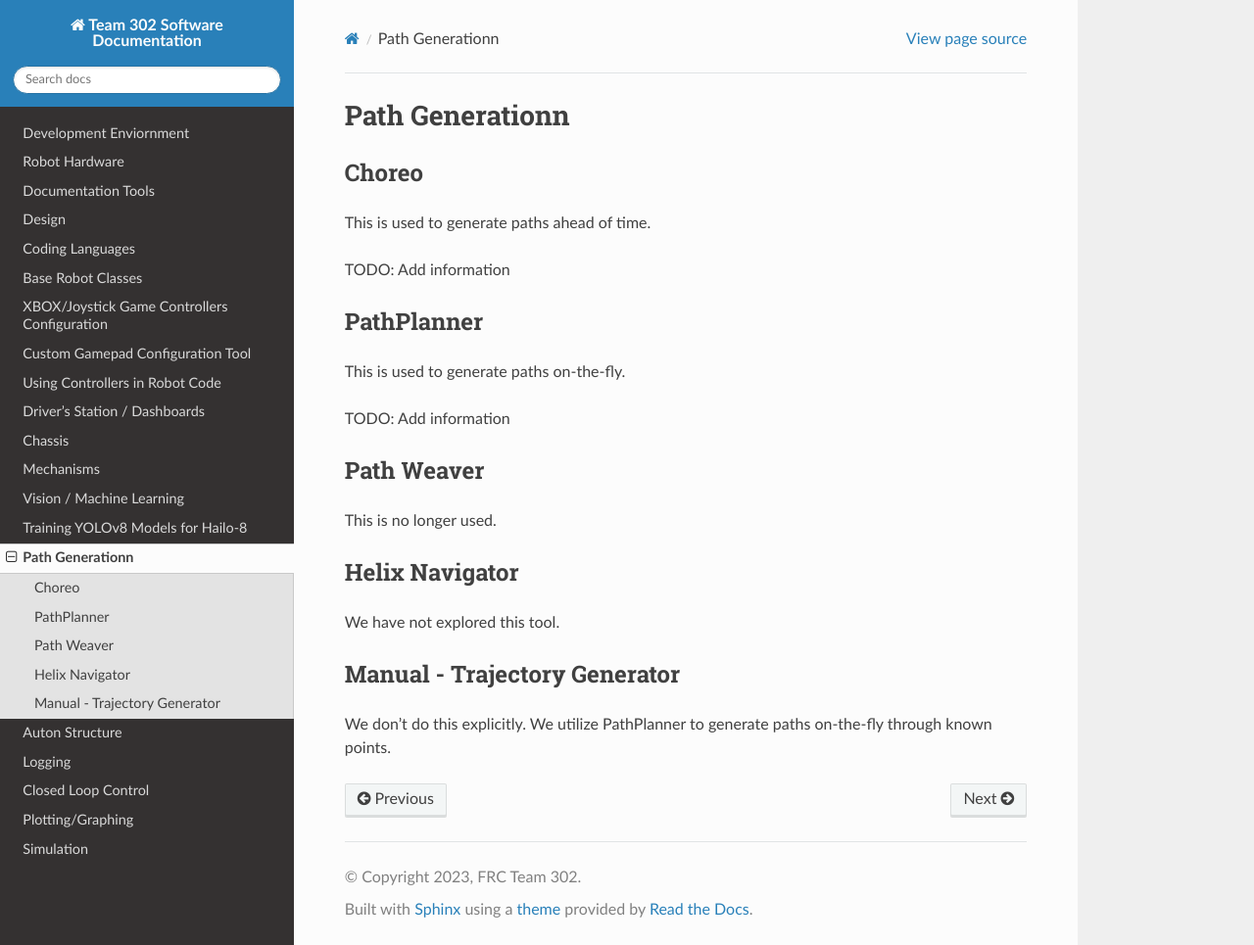
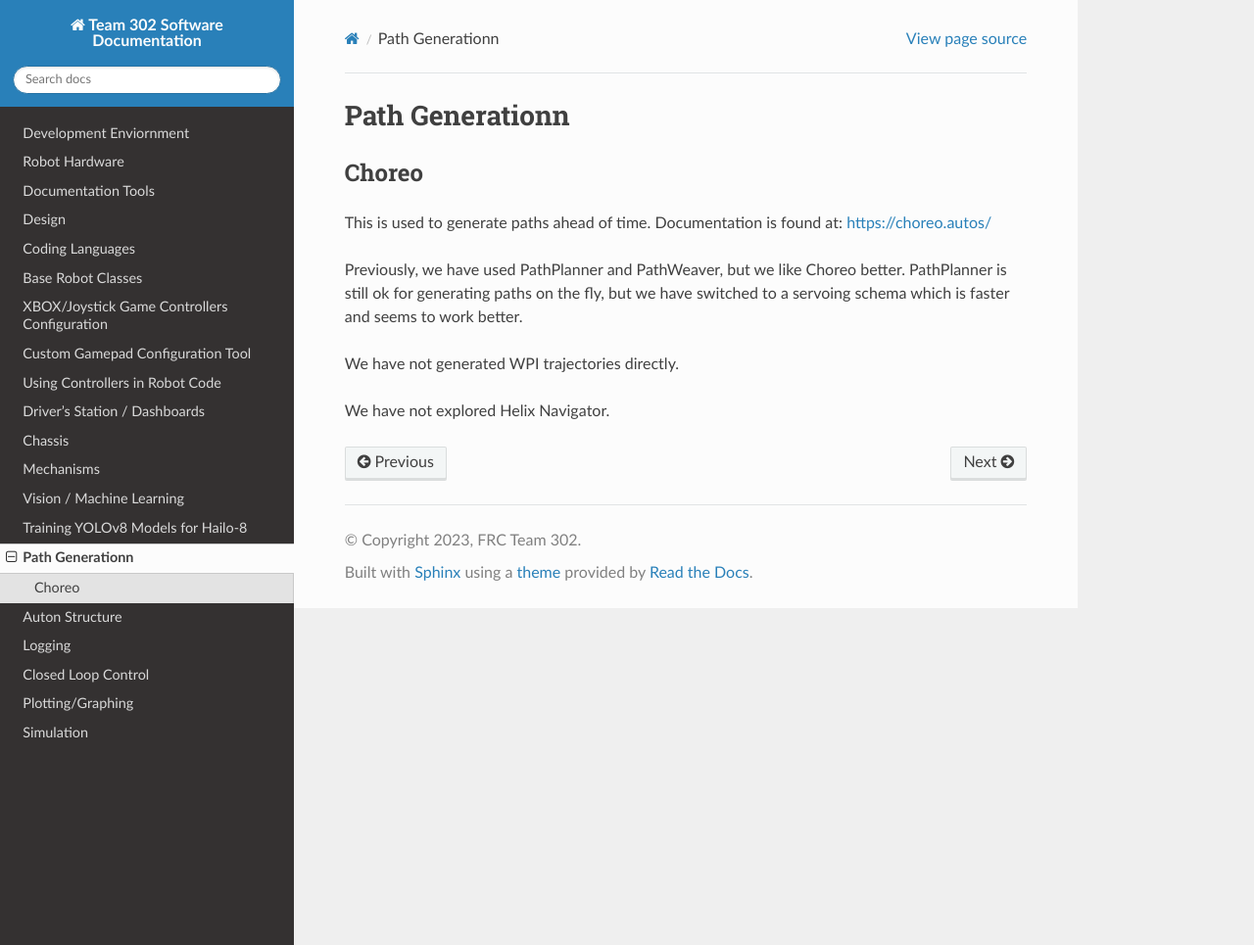
Before and after one commit to Team302/Team302Doco, a Sphinx documentation site: the page built from docs/paths.rst, in a window 1280 px wide and 965 px high. Shown: the whole window at 98% size. Built offline with Sphinx 7.4.7 and the Read the Docs theme 3.1.0, drawn with Linux system fonts in a browser that asks for light colours.

Commit message:
Revise paths documentation for clarity and updates
Updated documentation for Choreo, PathPlanner, and PathWeaver. Removed outdated sections and added comparisons.

```diff
--- a/docs/paths.rst
+++ b/docs/paths.rst
@@ -5,31 +5,10 @@ Path Generationn
 Choreo
 ======
 
-This is used to generate paths ahead of time.
+This is used to generate paths ahead of time.  Documentation is found at:  https://choreo.autos/
 
-TODO:  Add information
+Previously, we have used PathPlanner and PathWeaver, but we like Choreo better.  PathPlanner is still ok for generating paths on the fly, but we have switched to a servoing schema which is faster and seems to work better.
 
+We have not generated WPI trajectories directly.
 
-PathPlanner
-=======================
-
-This is used to generate paths on-the-fly.
-
-TODO:  Add information
-
-
-Path Weaver
-============
-
-This is no longer used.
-
-Helix Navigator
-=================
-
-We have not explored this tool.
-
-
-Manual - Trajectory Generator
-==============================
-
-We don't do this explicitly.  We utilize PathPlanner to generate paths on-the-fly through known points.
+We have not explored Helix Navigator.
```
